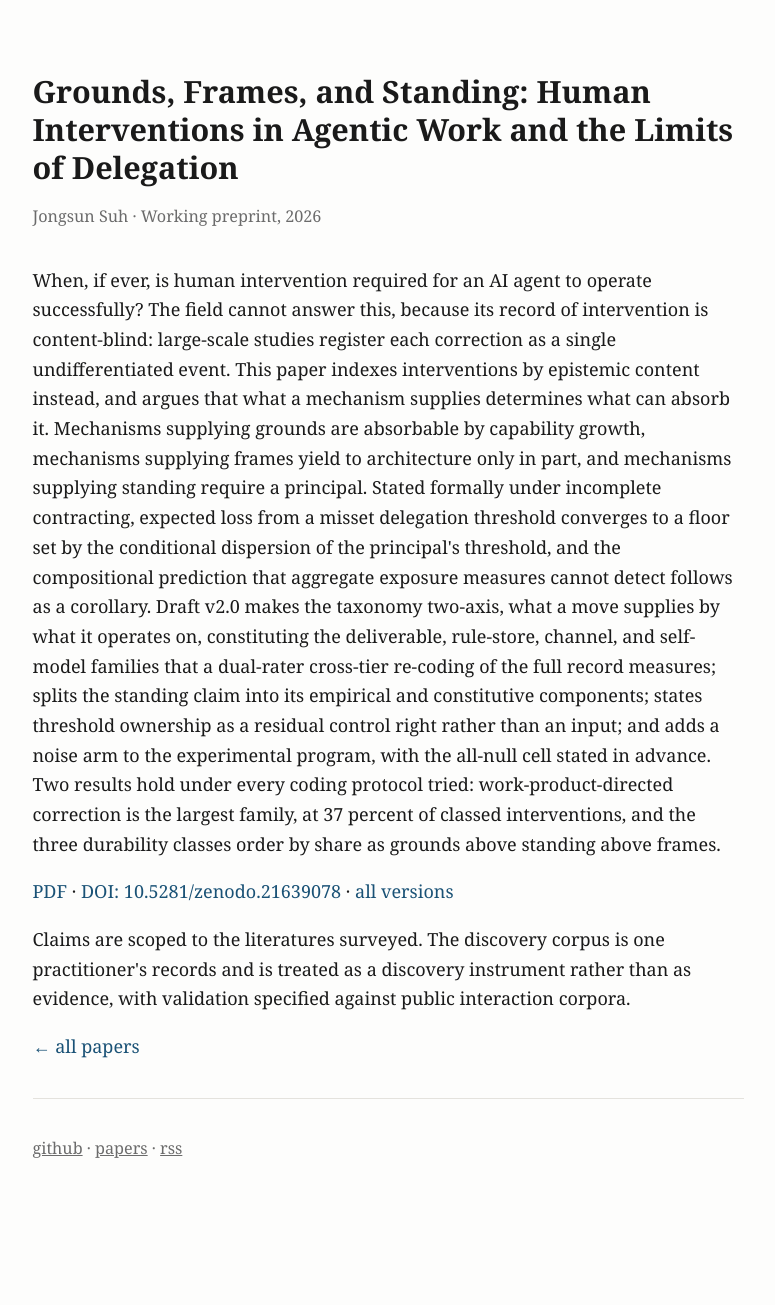
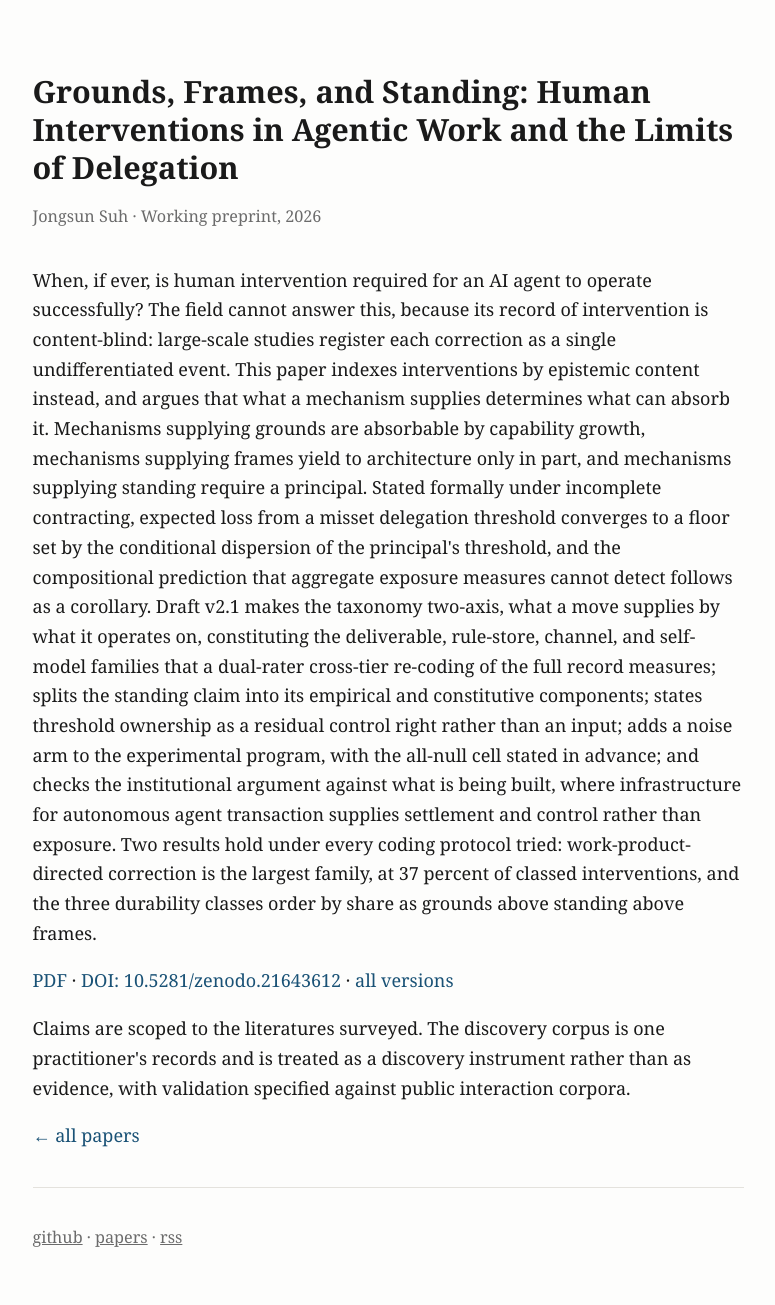
Before and after one commit to MajorLift/blog, a Jekyll site: the page built from papers/grounds-frames-standing.md, in a window 1280 px wide. Shown: the whole page, without its empty margins (252-1027 px from the left). Built offline with Jekyll 4.4.1, drawn with Linux system fonts in a browser that asks for light colours; before the commit the page ends 1216 px from its top, so only the background shows below that.

Commit message:
Paper v2.1: DOI 10.5281/zenodo.21643612, mirror refreshed byte-exact
sha256 verified identical across build, mirror, and the published
deposit (156,120 bytes). Abstract's version sentence adds the
institutional check: infrastructure for autonomous agent transaction
supplies settlement and control rather than exposure. DOI updated in
citation block, link href, and link text.

Co-Authored-By: Claude Fable 5 <noreply@anthropic.com>
Claude-Session: https://claude.ai/code/session_01Mw4tWepsNeMrRtN4bcbTv5

```diff
--- a/papers/grounds-frames-standing.md
+++ b/papers/grounds-frames-standing.md
@@ -7,7 +7,7 @@ citation:
   author: "Suh, Jongsun"
   date: "2026/07/28"
   pdf: /assets/pdf/suh-2026-grounds-frames-standing.pdf
-  doi: "10.5281/zenodo.21639078"
+  doi: "10.5281/zenodo.21643612"
 ---
 
 <article>
@@ -24,13 +24,15 @@ growth, mechanisms supplying frames yield to architecture only in part, and
 mechanisms supplying standing require a principal. Stated formally under incomplete
 contracting, expected loss from a misset delegation threshold converges to a floor set by the
 conditional dispersion of the principal's threshold, and the compositional prediction that
-aggregate exposure measures cannot detect follows as a corollary. Draft v2.0 makes the
+aggregate exposure measures cannot detect follows as a corollary. Draft v2.1 makes the
 taxonomy two-axis, what a move supplies by what it operates on, constituting the
 deliverable, rule-store, channel, and self-model families that a dual-rater cross-tier
 re-coding of the full record measures; splits the standing claim into its empirical and
 constitutive components; states threshold ownership as a residual control right rather
-than an input; and adds a noise arm to the experimental program, with the all-null cell
-stated in advance. Two results hold under every coding protocol tried:
+than an input; adds a noise arm to the experimental program, with the all-null cell
+stated in advance; and checks the institutional argument against what is being built,
+where infrastructure for autonomous agent transaction supplies settlement and control
+rather than exposure. Two results hold under every coding protocol tried:
 work-product-directed correction is the largest family, at 37 percent of classed
 interventions, and the three durability classes order by share as grounds above standing
 above frames.
@@ -38,7 +40,7 @@ above frames.
 
 <p>
 <a href="{{ '/assets/pdf/suh-2026-grounds-frames-standing.pdf' | relative_url }}">PDF</a> ·
-<a href="https://doi.org/10.5281/zenodo.21639078">DOI: 10.5281/zenodo.21639078</a> ·
+<a href="https://doi.org/10.5281/zenodo.21643612">DOI: 10.5281/zenodo.21643612</a> ·
 <a href="https://doi.org/10.5281/zenodo.21563154">all versions</a>
 </p>
 
```
Also changed, not shown: 1 other file.
